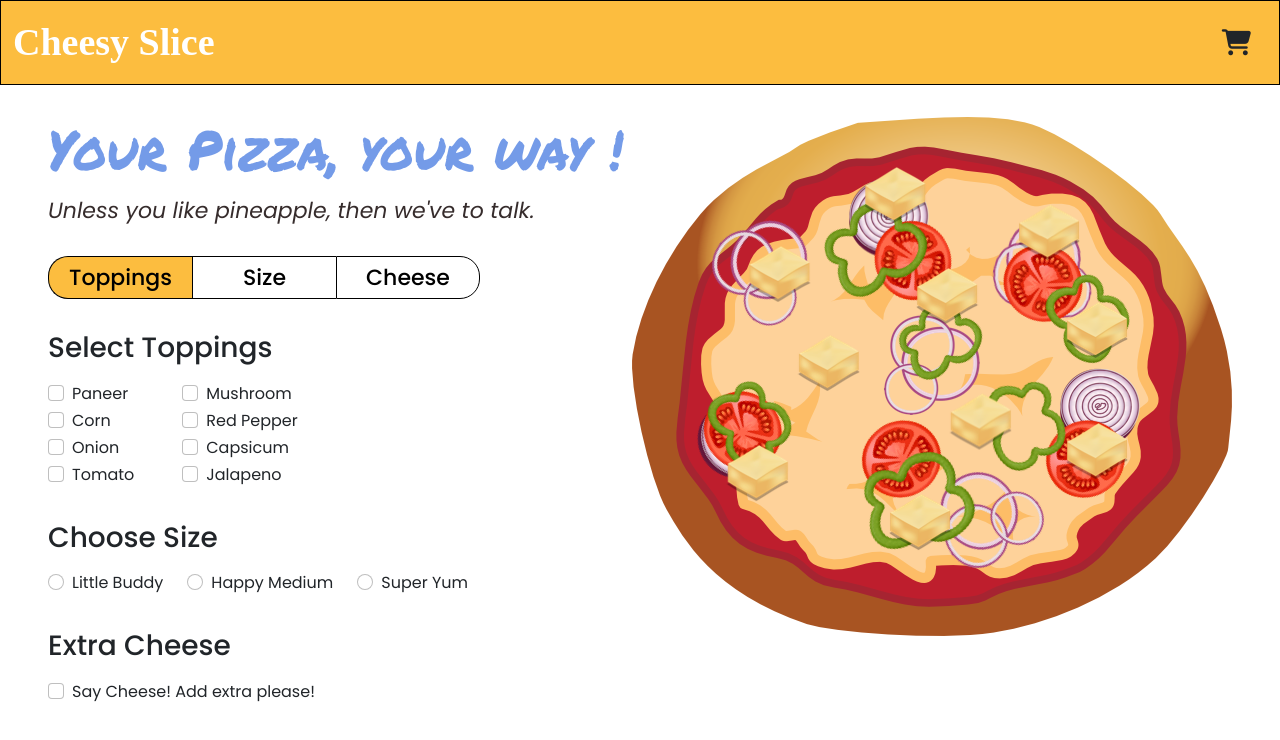
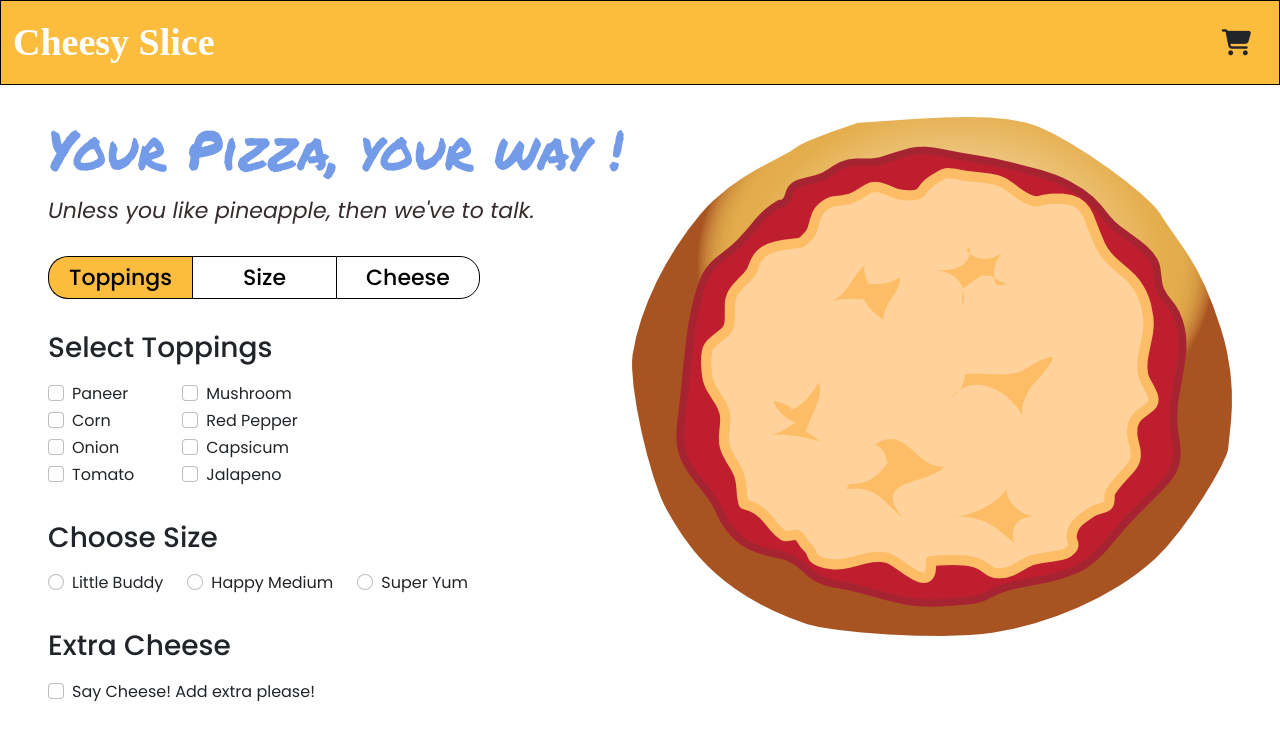
Before and after one commit to eyekavya/BurgerApp-React, a React (Create React App) app: page / in a window 1280 px wide. Shown: the top 740 px of the page. Built offline with nearby package versions, Linux system fonts and the light colour scheme; a web font is replaced by a local one.

Commit message:
added topping images conditionally

```diff
--- a/src/App.js
+++ b/src/App.js
@@ -32,7 +32,7 @@ function App() {
             <Cheese />
           </div>
           <div className="image-section">
-            <Pizza />
+            <Pizza toppings={toppings} />
           </div>
         </div>
       </div>
--- a/src/components/Pizza/Pizza.js
+++ b/src/components/Pizza/Pizza.js
@@ -1,73 +1,19 @@
 import React from "react";
 import { StyledPizza } from "./StyledPizza";
 import pizzaBase from "../../images/pizza-base.png";
+import paneer from "../../images/toppings/paneer.png";
+import corn from "../../images/toppings/corn.png";
 import onion from "../../images/toppings/onion.png";
 import tomato from "../../images/toppings/tomato.png";
+import mushroom from "../../images/toppings/mushroom.png";
+import redPepper from "../../images/toppings/redPepper.png";
 import capsicum from "../../images/toppings/capsicum.png";
-import redPepper from "../../images/toppings/redPepper.png";
-import paneer from "../../images/toppings/paneer.png";
-import mushroom from "../../images/toppings/mushroom.png";
-import corn from "../../images/toppings/corn.png";
+import jalapeno from "../../images/toppings/jalapeno.png";
 
-function Pizza() {
+function Pizza({ toppings }) {
   return (
     <StyledPizza>
       <div style={{ position: "relative" }}>
-        {/* <img
-            src={mushroom}
-            alt="pizza base"
-            className="pizza-base-img"
-            style={{
-              position: "absolute",
-              zIndex: "0",
-              right: "60px",
-              top: "16px",
-            }}
-          /> */}
-        <img
-          src={onion}
-          alt="pizza base"
-          className="pizza-base-img"
-          style={{
-            position: "absolute",
-            zIndex: "0",
-            right: "60px",
-            top: "16px",
-          }}
-        />
-        <img
-          src={tomato}
-          alt="pizza base"
-          className="pizza-base-img"
-          style={{
-            position: "absolute",
-            zIndex: "0",
-            right: "60px",
-            top: "16px",
-          }}
-        />
-        <img
-          src={capsicum}
-          alt="pizza base"
-          className="pizza-base-img"
-          style={{
-            position: "absolute",
-            zIndex: "0",
-            right: "60px",
-            top: "16px",
-          }}
-        />
-        {/* <img
-            src={redPepper}
-            alt="pizza base"
-            className="pizza-base-img"
-            style={{
-              position: "absolute",
-              zIndex: "0",
-              right: "60px",
-              top: "16px",
-            }}
-          /> */}
         <img
           src={pizzaBase}
           alt="pizza base"
@@ -78,9 +24,11 @@ function Pizza() {
             right: "0",
           }}
         />
+
+        {toppings.paneer && (
           <img
             src={paneer}
-          alt="pizza base"
+            alt="paneer"
             className="pizza-base-img"
             style={{
               position: "absolute",
@@ -89,10 +37,12 @@ function Pizza() {
               top: "16px",
             }}
           />
+        )}
 
-        {/* <img
+        {toppings.corn && (
+          <img
             src={corn}
-            alt="pizza base"
+            alt="corn"
             className="pizza-base-img"
             style={{
               position: "absolute",
@@ -100,7 +50,92 @@ function Pizza() {
               right: "60px",
               top: "16px",
             }}
-          /> */}
+          />
+        )}
+
+        {toppings.onion && (
+          <img
+            src={onion}
+            alt="onion"
+            className="pizza-base-img"
+            style={{
+              position: "absolute",
+              zIndex: "0",
+              right: "60px",
+              top: "16px",
+            }}
+          />
+        )}
+
+        {toppings.tomato && (
+          <img
+            src={tomato}
+            alt="tomato"
+            className="pizza-base-img"
+            style={{
+              position: "absolute",
+              zIndex: "0",
+              right: "60px",
+              top: "16px",
+            }}
+          />
+        )}
+
+        {toppings.mushroom && (
+          <img
+            src={mushroom}
+            alt="mushroom"
+            className="pizza-base-img"
+            style={{
+              position: "absolute",
+              zIndex: "0",
+              right: "60px",
+              top: "16px",
+            }}
+          />
+        )}
+
+        {toppings.redpepper && (
+          <img
+            src={redPepper}
+            alt="redpepper"
+            className="pizza-base-img"
+            style={{
+              position: "absolute",
+              zIndex: "0",
+              right: "60px",
+              top: "16px",
+            }}
+          />
+        )}
+
+        {toppings.capsicum && (
+          <img
+            src={capsicum}
+            alt="capsicum"
+            className="pizza-base-img"
+            style={{
+              position: "absolute",
+              zIndex: "0",
+              right: "60px",
+              top: "16px",
+            }}
+          />
+        )}
+
+        {toppings.jalapeno && (
+          <img
+            src={jalapeno}
+            alt="jalapeno"
+            className="pizza-base-img"
+            style={{
+              position: "absolute",
+              zIndex: "0",
+              right: "60px",
+              top: "16px",
+            }}
+          />
+        )}
       </div>
     </StyledPizza>
   );
```
Lines whose indentation alone changed are shown as unchanged.
